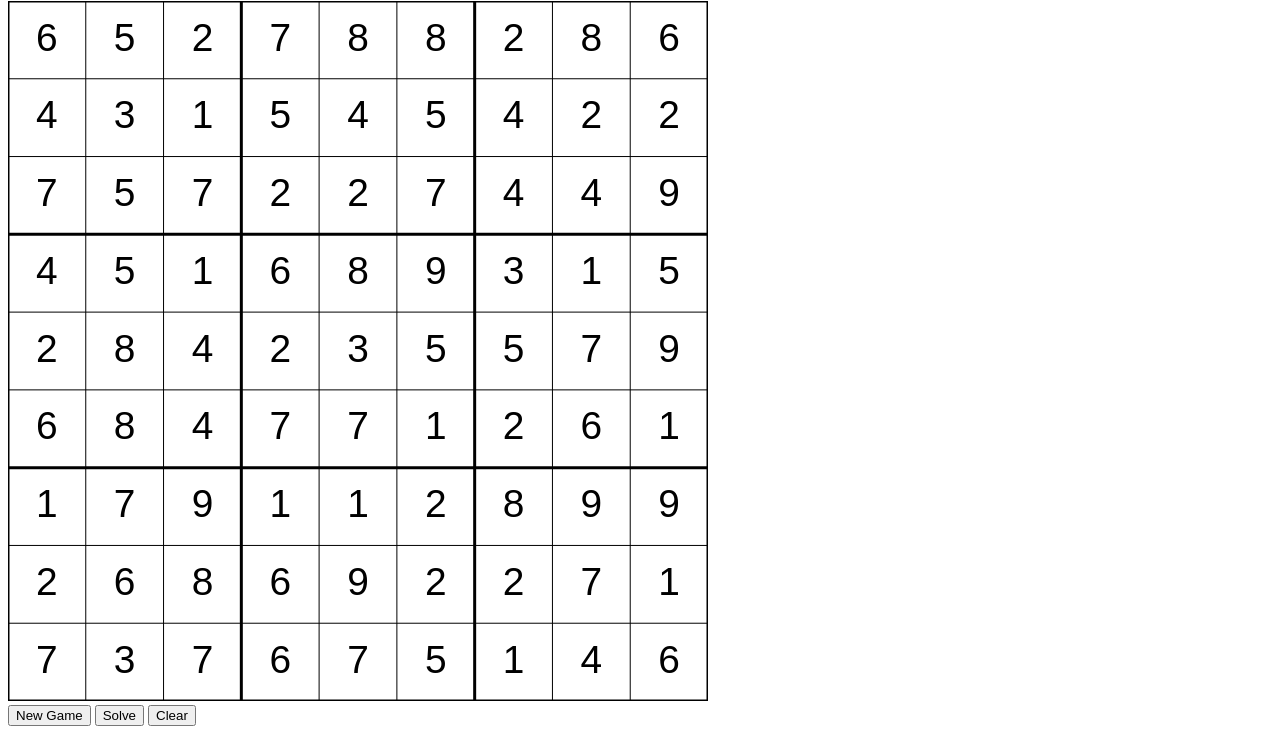
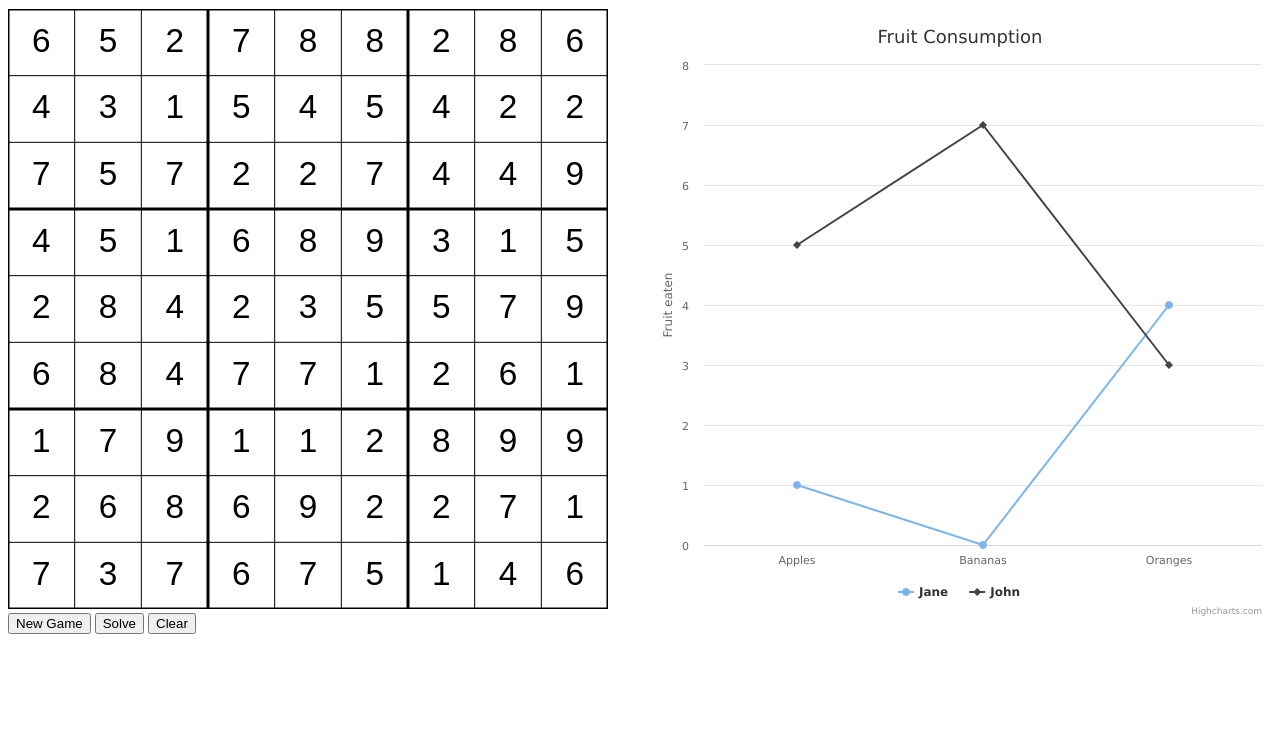
Before and after one commit to Neoxeos/Sudoku, a website: page index.html in a window 1280 px wide. Shown: the part 79-813 px from the top of the page. Drawn offline with nearby package versions, Linux system fonts and the light colour scheme.

Commit message:
Set up Highcharts for graph visualisation.

```diff
--- a/GUI.js
+++ b/GUI.js
@@ -1,7 +1,35 @@
 const canvas = document.querySelector('canvas');
 const ctx = canvas.getContext('2d');
-canvas.width = 700;
-canvas.height = 700;
+canvas.width = 600;
+canvas.height = 600;
+
+
+document.addEventListener('DOMContentLoaded', function () {
+    const chart = Highcharts.chart('graph', {
+        chart: {
+            type: 'line'
+        },
+        title: {
+            text: 'Fruit Consumption'
+        },
+        xAxis: {
+            categories: ['Apples', 'Bananas', 'Oranges']
+        },
+        yAxis: {
+            title: {
+                text: 'Fruit eaten'
+            }
+        },
+        series: [{
+            name: 'Jane',
+            data: [1, 0, 4]
+        }, {
+            name: 'John',
+            data: [5, 7, 3]
+        }]
+    });
+});
+
 
 class GUI {
     constructor(sudoku) {
@@ -47,6 +75,7 @@ class GUI {
 
 function run(){
     const sudoku = new Sudoku(9);
+    // initialize with random values
     sudoku.randomize();
     const gui = new GUI(sudoku);
     gui.drawBoard(sudoku);
--- a/index.html
+++ b/index.html
@@ -4,16 +4,20 @@
     <meta charset="UTF-8">
     <meta name="viewport" content="width=device-width, initial-scale=1.0">
     <title>Sudoku</title>
+    <script src="https://code.highcharts.com/highcharts.js"></script>
 </head>
 <body>
-    <div id="container">
-        <h1>Sudoku Game</h1>
-        <canvas id="sudokuCanvas"></canvas>
-        <div id="controls" position="absolute" top ="10px"  left="10px">
-            <button position="absolute" top="10px" id="newGameBtn">New Game</button>
-            <button position="absolute" top="10px" id="solveBtn">Solve</button>
-            <button position="absolute" top="10px" id="clearBtn">Clear</button>
+    <div class="container" style="display: flex; gap:20px;">
+        <div id="containerGUI" style="width: fit-content;" >
+            <h1>Sudoku Game</h1>
+            <canvas id="sudokuCanvas"></canvas>
+            <div id="controls" position="absolute" top ="10px" left="10px">
+                <button position="absolute" top="10px" id="newGameBtn">New Game</button>
+                <button position="absolute" top="10px" id="solveBtn">Solve</button>
+                <button position="absolute" top="10px" id="clearBtn">Clear</button>
+            </div>
         </div>
+        <div id="graph" style="width:50%; height: 600px; padding-top: 90px; padding-left: 20px;"></div>
     </div>
     <script src="sudoku.js"></script>
     <script src="GUI.js"></script>
--- /dev/null
+++ b/package.json
@@ -0,0 +1,5 @@
+{
+  "dependencies": {
+    "highcharts": "^12.5.0"
+  }
+}
```
Also changed, not shown: 1 other file.
